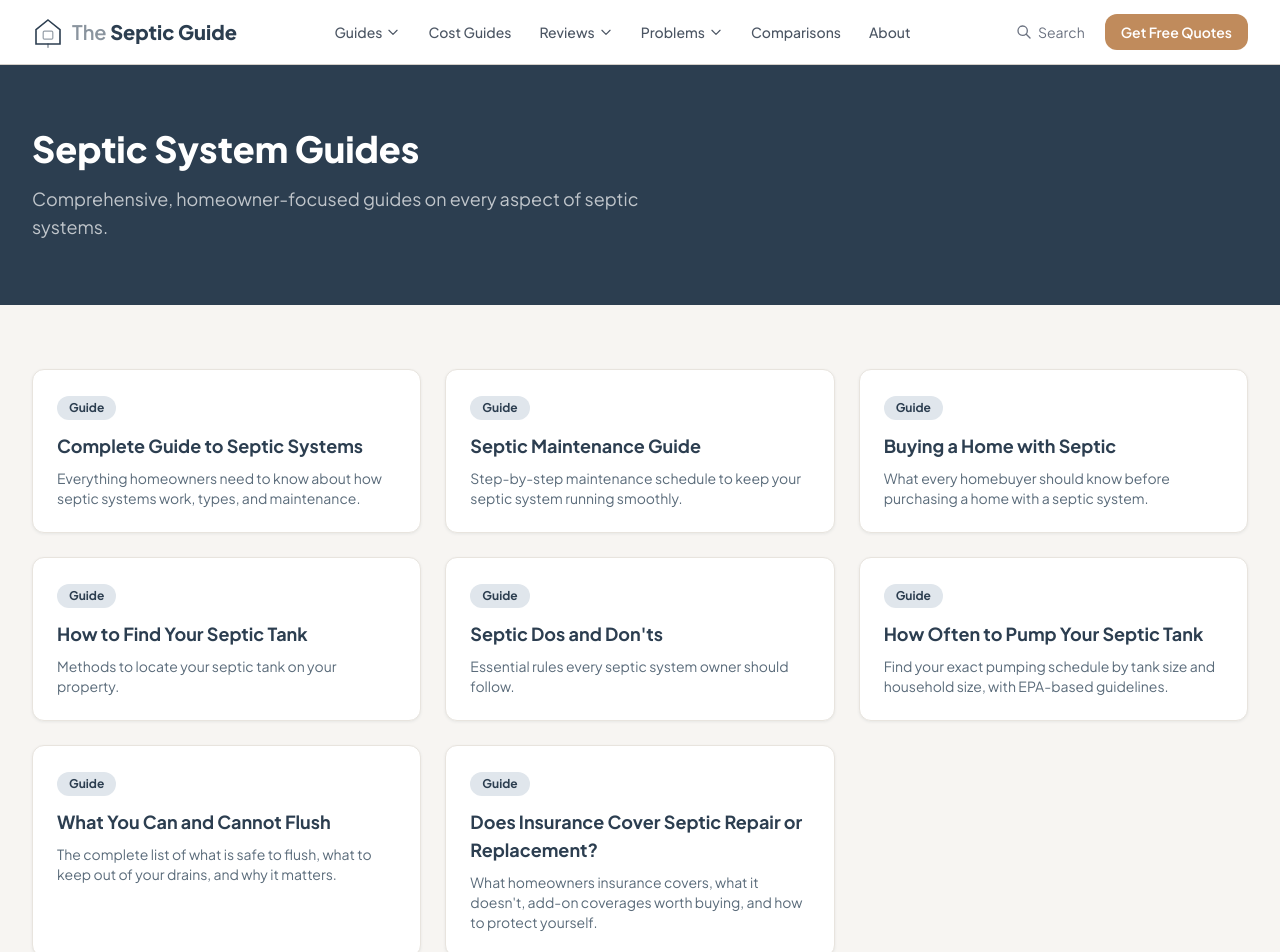
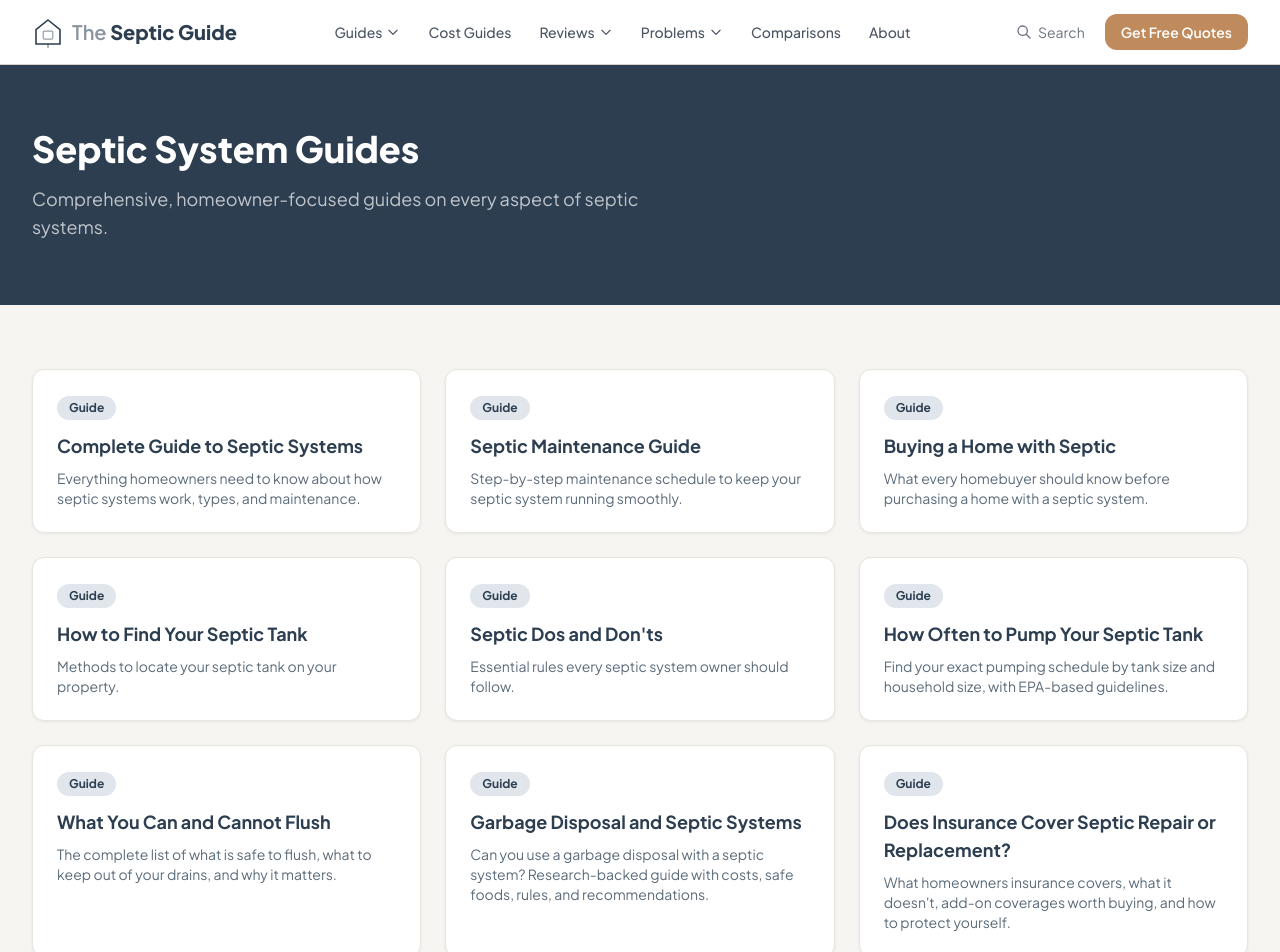
Before and after one commit to thebasementguide2026/theseptic.guide-, a Next.js app: page /guides in a window 1280 px wide. Shown: the top 952 px of the page. Built offline with nearby package versions, Linux system fonts and the light colour scheme.

Commit message:
Add garbage disposal guide to guides page

```diff
--- a/app/guides/page.tsx
+++ b/app/guides/page.tsx
@@ -13,6 +13,7 @@ const guides = [
   { title: 'Septic Dos and Don\'ts', href: '/guides/septic-dos-and-donts', description: 'Essential rules every septic system owner should follow.' },
   { title: 'How Often to Pump Your Septic Tank', href: '/articles/how-often-pump-septic-tank', description: 'Find your exact pumping schedule by tank size and household size, with EPA-based guidelines.' },
   { title: 'What You Can and Cannot Flush', href: '/articles/what-can-cannot-flush-septic-system', description: 'The complete list of what is safe to flush, what to keep out of your drains, and why it matters.' },
+  { title: 'Garbage Disposal and Septic Systems', href: '/guides/garbage-disposal-septic-systems', description: 'Can you use a garbage disposal with a septic system? Research-backed guide with costs, safe foods, rules, and recommendations.' },
     { title: 'Does Insurance Cover Septic Repair or Replacement?', href: '/articles/does-insurance-cover-septic-repair-replacement', description: 'What homeowners insurance covers, what it doesn\'t, add-on coverages worth buying, and how to protect yourself.' },
 ]
 
```
